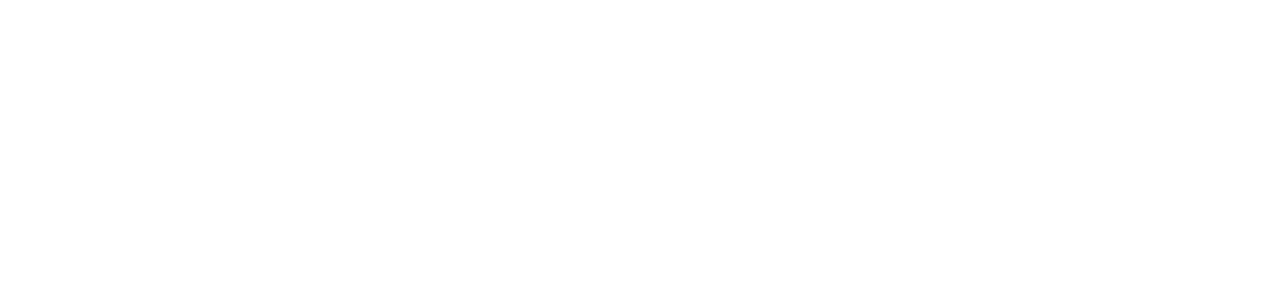
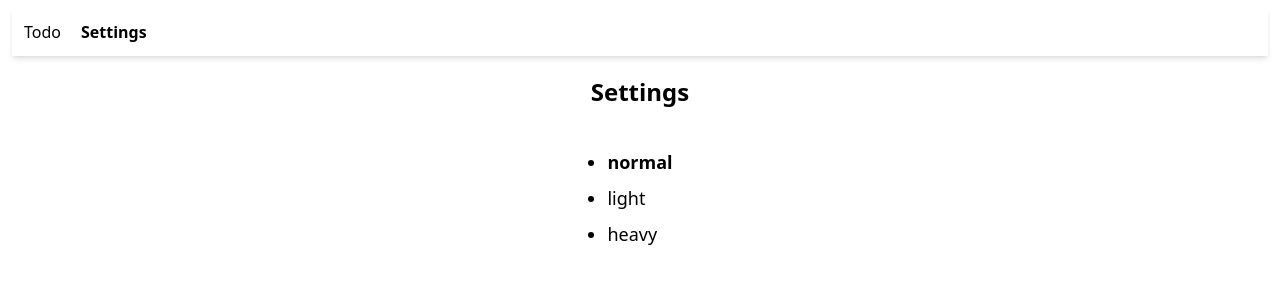
Before and after one commit to alonzojoe/ad-ts, a React (Vite) app: page /settings in a window 1280 px wide. Before the commit this address had no page. Shown: the top 300 px of the page. Built offline with nearby package versions, Linux system fonts and the light colour scheme.

Commit message:
create a shared container component implement each pages. create settings control normal light heavey with type-safe

```diff
--- a/src/App.tsx
+++ b/src/App.tsx
@@ -1,6 +1,7 @@
 import { BrowserRouter as Router, Routes, Route } from "react-router-dom";
 import AppLayout from "./layouts/AppLayout";
 import TodoPage from "./pages/TodoPage";
+import Settings from "./pages/Settings";
 // import Button from "./components/Button";
 // import ButtonRef from "./components/ButtonRef";
 function App() {
@@ -16,6 +17,7 @@
       <Routes>
         <Route path="" element={<AppLayout />}>
           <Route index element={<TodoPage />} />
+          <Route path="settings" element={<Settings />} />
         </Route>
       </Routes>
     </Router>
--- /dev/null
+++ b/src/components/Shared/Container.tsx
@@ -0,0 +1,15 @@
+import React from "react";
+
+type ContainerProps = {
+  children: React.ReactNode;
+};
+
+const Container = ({ children }: ContainerProps) => {
+  return (
+    <div className="flex flex-col items-center justify-center gap-5">
+      {children}
+    </div>
+  );
+};
+
+export default Container;
--- /dev/null
+++ b/src/pages/Settings.tsx
@@ -0,0 +1,28 @@
+import Container from "../components/Shared/Container";
+import { useState } from "react";
+
+const SETTINGS = ["normal", "light", "heavy"] as const;
+
+type Active = (typeof SETTINGS)[number];
+
+const Settings = () => {
+  const [active, setActive] = useState<Active>("normal");
+  return (
+    <Container>
+      <h1 className="text-2xl font-bold">Settings</h1>
+      <ul className="list-disc space-y-2 text-lg mt-5">
+        {SETTINGS.map((item, index) => (
+          <li
+            className={`cursor-pointer ${active === item ? "font-bold" : ""}`}
+            key={`item-${index}`}
+            onClick={() => setActive(item)}
+          >
+            {item}
+          </li>
+        ))}
+      </ul>
+    </Container>
+  );
+};
+
+export default Settings;
--- a/src/pages/TodoPage.tsx
+++ b/src/pages/TodoPage.tsx
@@ -1,12 +1,13 @@
 import TodoLists from "../components/Todos/TodoLists";
 import TodoForm from "../components/Todos/TodoForm";
+import Container from "../components/Shared/Container";
 
 const TodoPage = () => {
   return (
-    <div className="flex flex-col items-center justify-center">
+    <Container>
       <TodoForm />
       <TodoLists />
-    </div>
+    </Container>
   );
 };
 
```
